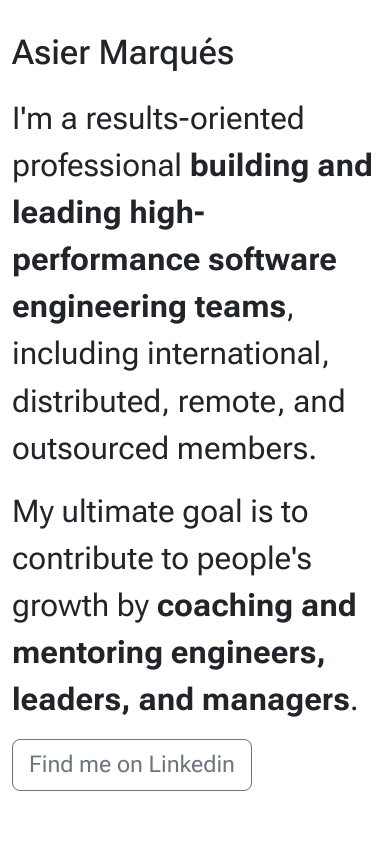
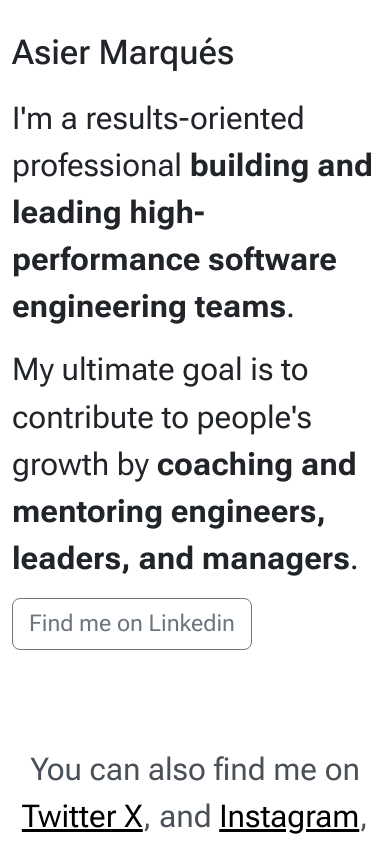
Before and after one commit to asiermarques/website, a Next.js app: page / in a window 390 px wide. Shown: the top 844 px of the page. Built offline with nearby package versions, Linux system fonts and the light colour scheme.

Commit message:
text and style improvements

```diff
--- a/src/app/globals.scss
+++ b/src/app/globals.scss
@@ -47,6 +47,7 @@
 .professional{
     .introduction{
         font-size: $highlight_font_size;
+
     }
     article{
         margin-top: 1.2rem;
--- a/src/app/page.tsx
+++ b/src/app/page.tsx
@@ -13,7 +13,7 @@
             <section className="professional">
                     <section className="introduction">
                         <div>
-                            <p>I&apos;m a results-oriented professional <strong>building and leading high-performance software engineering teams</strong>, including international, distributed, remote, and outsourced members.</p>
+                            <p>I&apos;m a results-oriented professional <strong>building and leading high-performance software engineering teams</strong><span className={"d-none d-sm-inline"}>, including international, distributed, remote, and outsourced members</span>.</p>
                             <p>My ultimate goal is to contribute to people&apos;s growth by <strong>coaching and mentoring engineers, leaders, and managers</strong>.</p>
                             <Link href={"https://linkedin.com/in/asier"} className="btn btn-lg btn-outline-secondary">Find me on Linkedin</Link>
                         </div>
```
